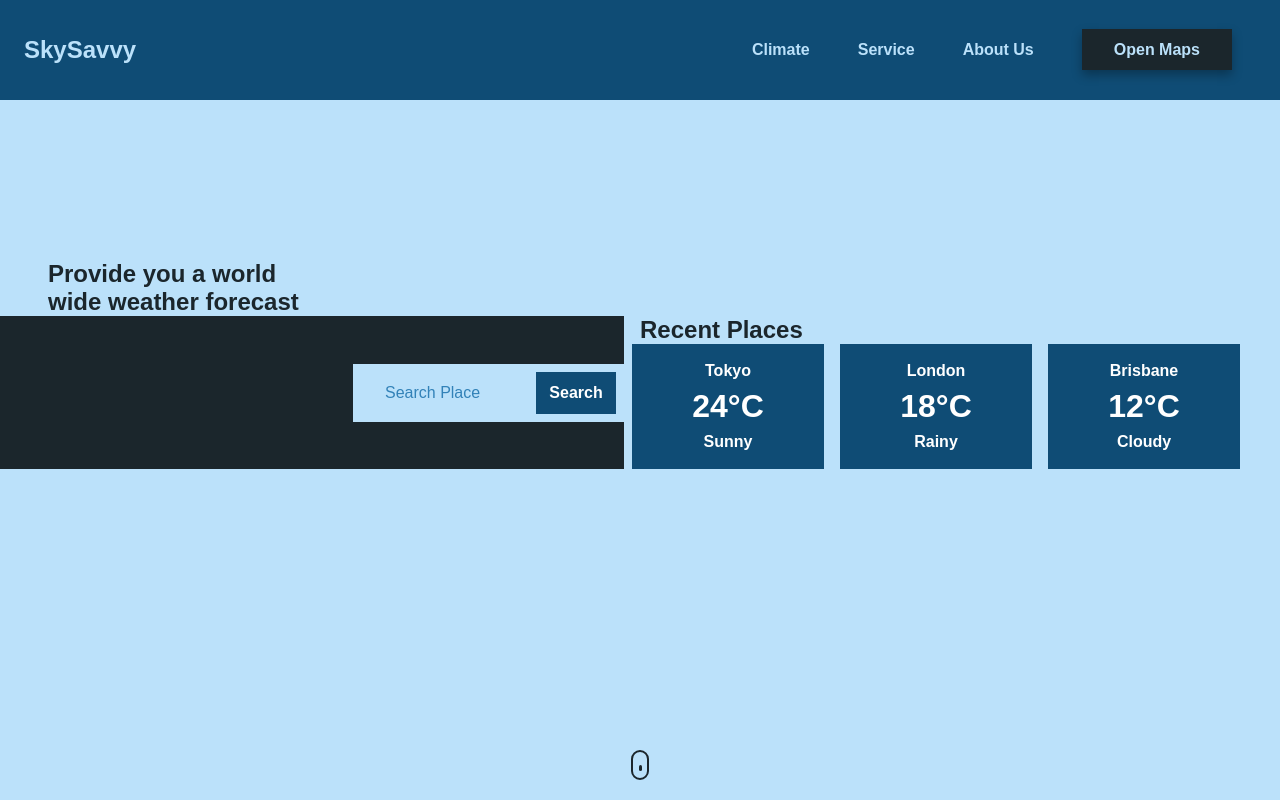
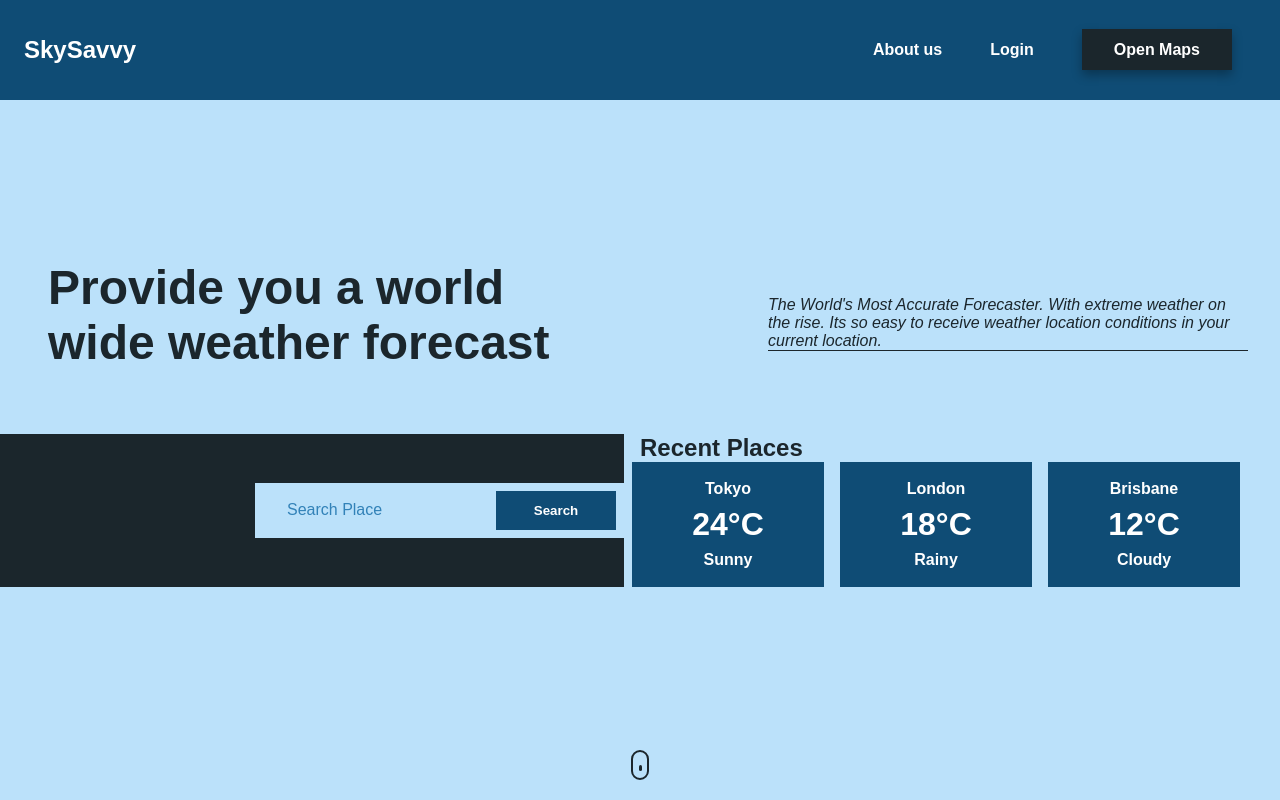
Before and after one commit to NaufalFiqri/Prototype-1.2, a plain HTML site: page index.html in a window 1280 px wide. Shown: the top 800 px of the page. Drawn offline with Linux system fonts and the light colour scheme.

Commit message:
Add files via upload

```diff
--- a/index.html
+++ b/index.html
@@ -6,6 +6,11 @@
     <meta name="viewport" content="width=device-width, initial-scale=1.0" />
     <title>SkySavvy: Weather Forecast</title>
     <link rel="stylesheet" href="styles.css" />
+    <script src="script.js"></script>
+    <script
+      src="https://kit.fontawesome.com/76dff9548a.js"
+      crossorigin="anonymous"
+    ></script>
   </head>
   <body>
     <nav>
@@ -16,21 +21,14 @@
             <a
               href="#"
               class="nav__link--anchor link__hover-effect link__hover-effect--purple"
-              >Climate</a
+              >About us</a
             >
           </li>
           <li class="nav__link">
             <a
               href="#"
               class="nav__link--anchor link__hover-effect link__hover-effect--purple"
-              >Service</a
-            >
-          </li>
-          <li class="nav__link">
-            <a
-              href="#"
-              class="nav__link--anchor link__hover-effect link__hover-effect--purple"
-              >About Us</a
+              >Login</a
             >
           </li>
           <li>
@@ -43,9 +41,13 @@
     </nav>
     <header id="search">
       <div class="container">
-        <div class="search-h2">
-          <h2>Provide you a world</h2>
-          <h2>wide weather forecast</h2>
+        <div class="search-top--container">
+            <h2 class="search-top--h2">Provide you a world<br>wide weather forecast</h2>
+            <div class="p-container">
+              <p class="search-top--p"> The World's Most Accurate Forecaster. With extreme weather on the rise. Its so easy  to receive weather location conditions in your current location.</p>
+              <div class="bottom-line"></div>
+            </div>
+
         </div>
         <div class="search-container">
           <div class="search-bar--wrapper">
--- a/styles.css
+++ b/styles.css
@@ -79,6 +79,7 @@ footer {
 
 input::placeholder{
     color: #3282b8;
+    font-size: 16px;
 }
 
 /* nav section */
@@ -92,7 +93,7 @@ input::placeholder{
   align-items: center;
   padding: 0 24px;
   background-color: #0F4C75;
-  color: #bbe1fa;
+  color: white;
 }
 
 .nav__link--list {
@@ -105,7 +106,7 @@ input::placeholder{
 
 .nav__link--anchor {
   margin: 0 24px;
-  color: #bbe1fa;
+  color: white;
   font-weight: bold;
 }
 
@@ -131,9 +132,40 @@ header{
     background-color: #bbe1fa;
 }
 
-.search-h2 {
+.search-top--container{
+  display: flex;
+  justify-content: space-between;
   padding-left: 16px;
+  padding-bottom: 64px;
+}
+
+.search-top--h2 {
+  width: 60%;
+  font-size: 48px;
   color: #1B262C;
+}
+
+.p-container{
+  width: 40%;
+  display: flex;
+  flex-direction: column;
+  align-items: center;
+  justify-content: center;
+}
+
+.search-top--p{
+
+  color: #1B262C;
+  font-size: 16px;
+  font-weight: 500;
+  font-style: italic;
+  padding-top: 16px;
+}
+
+.bottom-line{
+  background-color: #1B262C;
+  padding: 0.5px;
+  width: 100%;
 }
 
 .search-container {
@@ -146,18 +178,18 @@ header{
 
 .search-bar--wrapper {
   width: 50%;
-}
-
-.search-bar {
   display: flex;
   justify-content: flex-end;
   position: relative;
 }
 
+.search-bar {
+  font-size: 16px;
+}
+
 .search-input {
   font-weight: 500;
-  padding: 20px 32px 20px 32px;
-  font-size: 16px;
+  padding: 20px 160px 20px 32px;
   border: none;
   background-color: #bbe1fa;
 }
@@ -166,11 +198,10 @@ header{
   background-color: #0F4C75;
   color: white;
   position: absolute;
-  width: 80px;
-  font-size: 16px;
+  width: 120px;
   font-weight: 700;
   margin: 8px 8px 8px 0;
-  padding: 8px 0;
+  padding: 8px;
   border-style: none;
   right: 0px;
   top: 0px;
@@ -179,7 +210,6 @@ header{
   justify-content: center;
   align-items: center;
   transition-duration: 300ms;
-  opacity: 1;
 }
 
 .search-button:hover {
```
Also changed, not shown: script.js (added).
